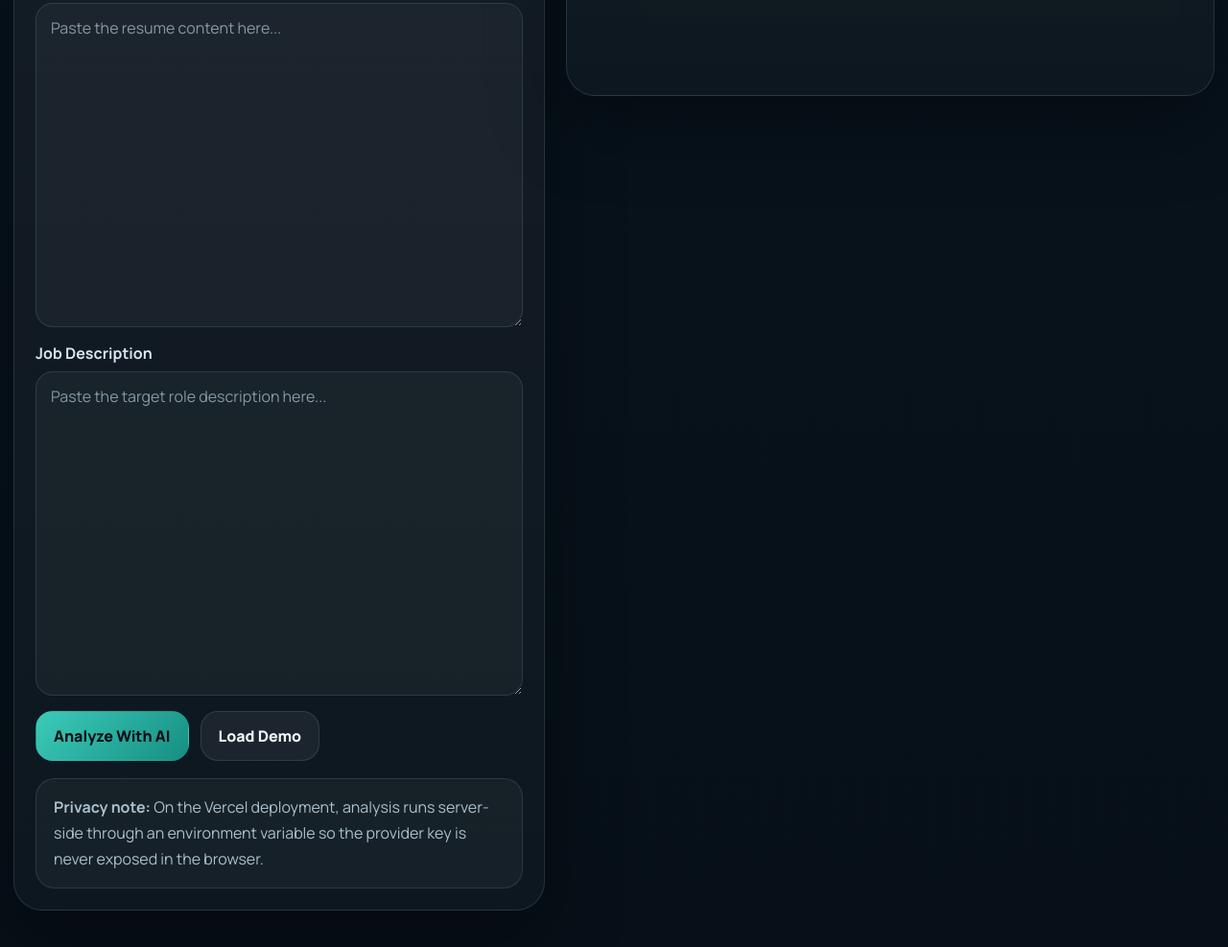
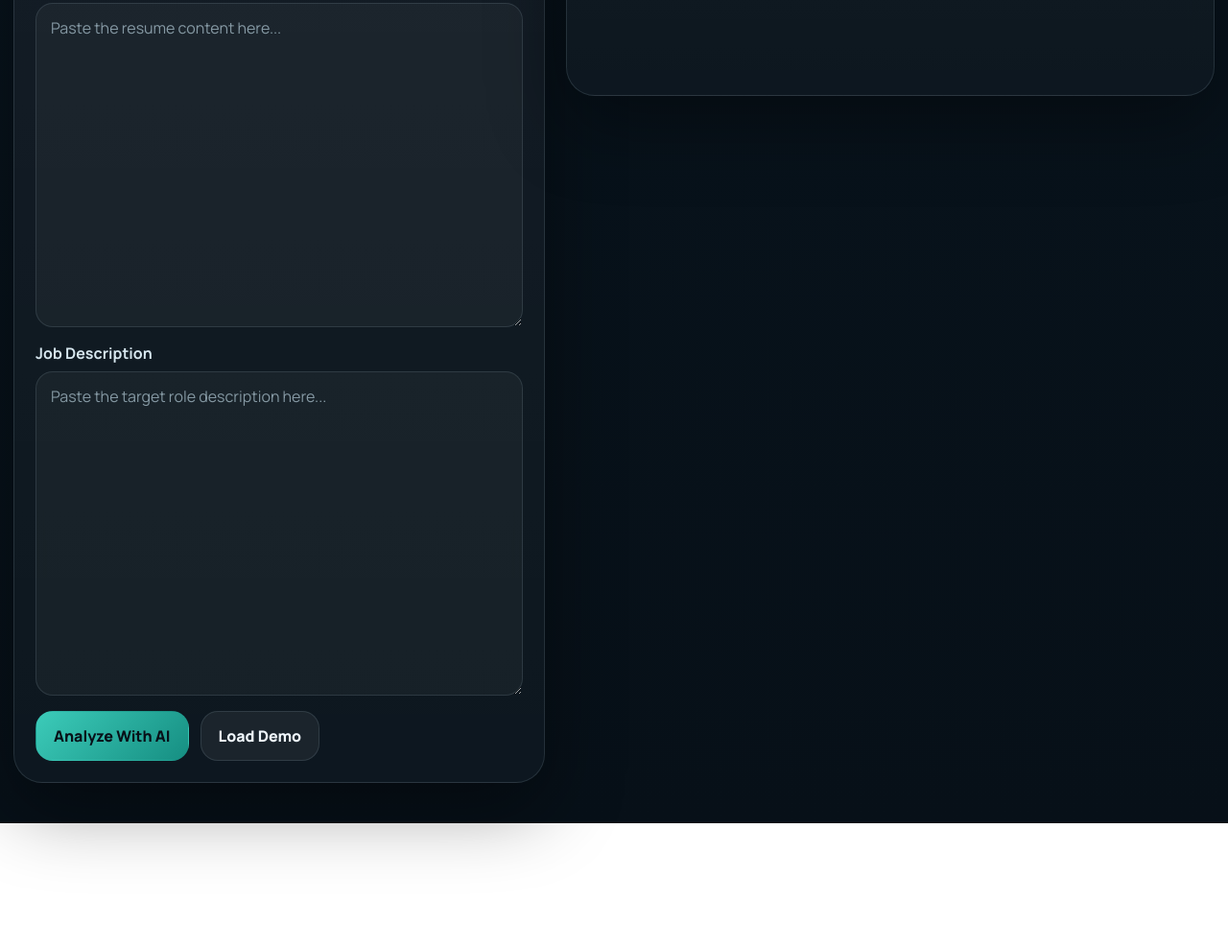
Before and after one commit to Hasanlm23123/RoleReadyAI, a plain HTML site: page index.html in a window 1280 px wide. Shown: the part 1013-2000 px from the top of the page at 96% size. After the commit the page ends 1871 px from the top, so only its background shows below. Drawn offline with Linux system fonts and the light colour scheme.

Commit message:
remove-privacy-note

```diff
--- a/index.html
+++ b/index.html
@@ -121,10 +121,6 @@
           </div>
         </form>
 
-        <div class="privacy-note">
-          <strong>Privacy note:</strong> On the Vercel deployment, analysis runs server-side through an environment
-          variable so the provider key is never exposed in the browser.
-        </div>
       </section>
 
       <section class="panel results-panel">
```
